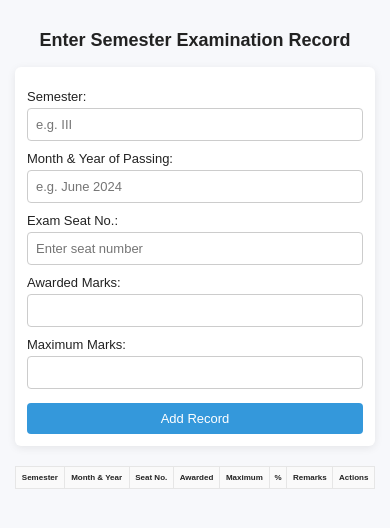
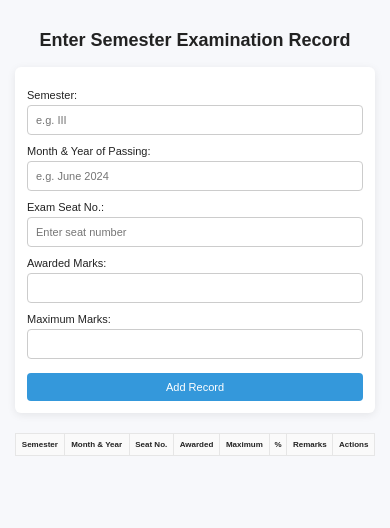
Before and after one commit to PrathamSquad18/Last-Exam-passed-record, a plain HTML site: page index.html in a window 390 px wide. Drawn offline with Linux system fonts and the light colour scheme.

Commit message:
Update index.html

```diff
--- a/index.html
+++ b/index.html
@@ -96,7 +96,7 @@
 
     @media (max-width: 600px) {
       h2 { font-size: 18px; }
-      label, input, button { font-size: 13px; }
+      label, input, button { font-size: 11px; }
       form { padding: 12px; }
       button { padding: 8px; }
       th, td { font-size: 8px; padding: 6px 4px; }
```
